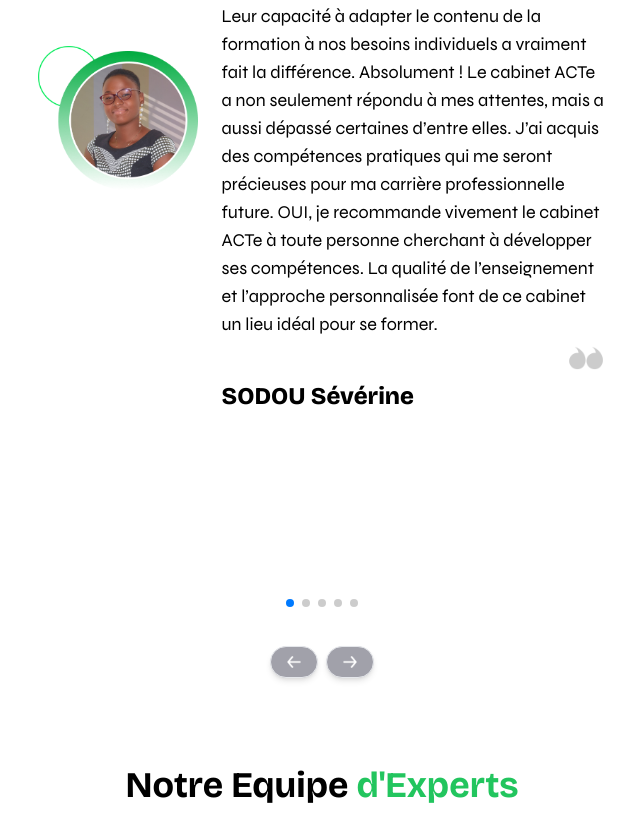
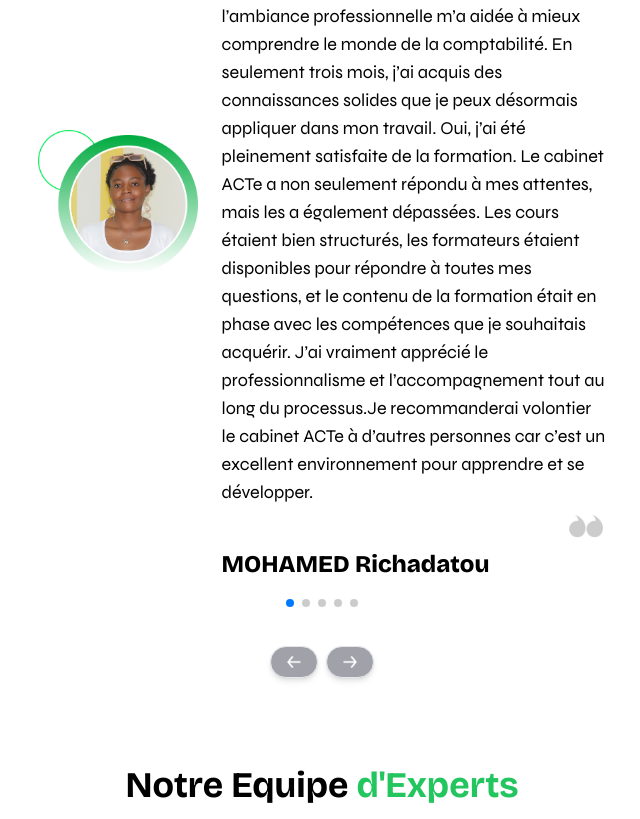
Before and after one commit to MnD3v/cabinet-acte, a Next.js app: page / in a window 1280 px wide. Shown: the part 3600-4419 px from the top of the page, without its empty margins (318-958 px from the left). Built offline with nearby package versions, Linux system fonts and the light colour scheme; a web font is replaced by a local one.

Commit message:
presentation page

```diff
--- a/src/app/components/temoignages.tsx
+++ b/src/app/components/temoignages.tsx
@@ -17,6 +17,12 @@ const Temoignages = () => {
 
     const commentaires = [
         {
+            "image": "mohamed.png",
+            "description": "Mon parcours expertise comptable au cabinet ACTe m’a permis de développer des compétences pratiques en comptabilité grâce à des formateurs qualifiés et à des études de cas concrètes. L’encadrement était excellent et l’ambiance professionnelle m’a aidée à mieux comprendre le monde de la comptabilité. En seulement trois mois, j’ai acquis des connaissances solides que je peux désormais appliquer dans mon travail. Oui, j’ai été pleinement satisfaite de la formation. Le cabinet ACTe a non seulement répondu à mes attentes, mais les a également dépassées. Les cours étaient bien structurés, les formateurs étaient disponibles pour répondre à toutes mes questions, et le contenu de la formation était en phase avec les compétences que je souhaitais acquérir. J’ai vraiment apprécié le professionnalisme et l’accompagnement tout au long du processus.Je recommanderai volontier le cabinet ACTe à d’autres personnes car c’est un excellent environnement pour apprendre et se développer.",
+            "nom": "MOHAMED Richadatou",
+            "domaine": "Étudiante en développement web"
+        },
+        {
             "image": "sodou.png",
             "description": "Ma formation au cabinet ACTe, parcours expertise comptable et CMD a été enrichissante. L’expertise des formateurs m’ont permis de développer de nouvelles compétences dans le domaine du management et de la technologie. Leur capacité à adapter le contenu de la formation à nos besoins individuels a vraiment fait la différence. Absolument ! Le cabinet ACTe a non seulement répondu à mes attentes, mais a aussi dépassé certaines d’entre elles. J’ai acquis des compétences pratiques qui me seront précieuses pour ma carrière professionnelle future. OUI, je recommande vivement le cabinet ACTe à toute personne cherchant à développer ses compétences. La qualité de l’enseignement et l’approche personnalisée font de ce cabinet un lieu idéal pour se former.",
             "nom": "SODOU Sévérine",
@@ -34,12 +40,7 @@ const Temoignages = () => {
             "nom": "MASSABA Leben Y.",
             "domaine": "Étudiante en management"
         },
-        {
-            "image": "mohamed.png",
-            "description": "Mon parcours expertise comptable au cabinet ACTe m’a permis de développer des compétences pratiques en comptabilité grâce à des formateurs qualifiés et à des études de cas concrètes. L’encadrement était excellent et l’ambiance professionnelle m’a aidée à mieux comprendre le monde de la comptabilité. En seulement trois mois, j’ai acquis des connaissances solides que je peux désormais appliquer dans mon travail. Oui, j’ai été pleinement satisfaite de la formation. Le cabinet ACTe a non seulement répondu à mes attentes, mais les a également dépassées. Les cours étaient bien structurés, les formateurs étaient disponibles pour répondre à toutes mes questions, et le contenu de la formation était en phase avec les compétences que je souhaitais acquérir. J’ai vraiment apprécié le professionnalisme et l’accompagnement tout au long du processus.Je recommanderai volontier le cabinet ACTe à d’autres personnes car c’est un excellent environnement pour apprendre et se développer.",
-            "nom": "MOHAMED Richadatou",
-            "domaine": "Étudiante en développement web"
-        },
+
         {
             "image": "tam.png",
             "description": "Ma formation en parcours expertise comptable au cabinet acte était excellente vue la discipline et la rigueur. J'ai été satisfaite vu que mon objectif a été atteint, la formation était un succès pour moi. Cette formation m'a apporté d'abord l'intégration sociale ensuite les connaissances nécessaires pour mon parcours professionnel. Oui je vais recommander une ou même plusieurs personnes d’aller suivre leur formation au cabinet ACTe.",
```
